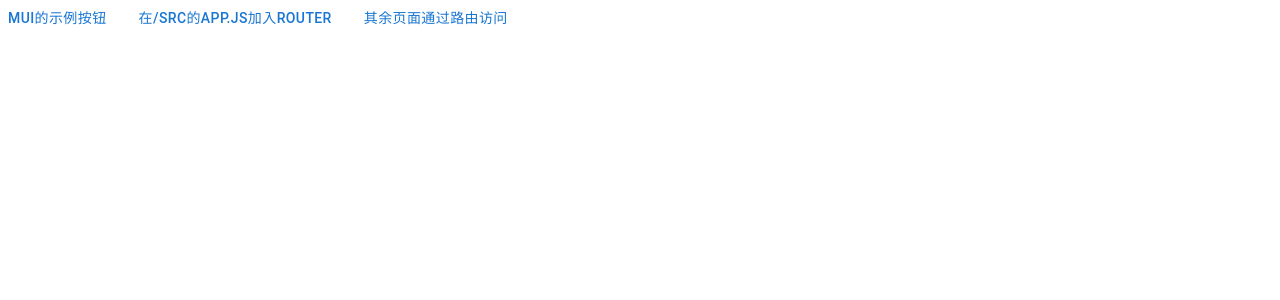
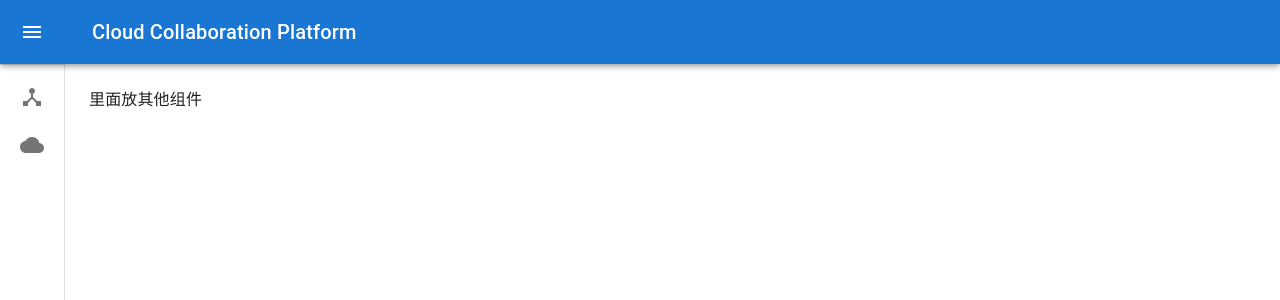
Before and after one commit to willtynn/frontend, a React (Create React App) app: page / in a window 1280 px wide. Shown: the top 300 px of the page. Built offline with nearby package versions, Linux system fonts and the light colour scheme.

Commit message:
add:添加侧边导航栏，顶部导航条

```diff
--- a/package.json
+++ b/package.json
@@ -5,12 +5,14 @@
   "dependencies": {
     "@emotion/react": "^11.11.1",
     "@emotion/styled": "^11.11.0",
+    "@mui/icons-material": "^5.11.16",
     "@mui/material": "^5.13.6",
     "@testing-library/jest-dom": "^5.16.5",
     "@testing-library/react": "^13.4.0",
     "@testing-library/user-event": "^13.5.0",
     "react": "^18.2.0",
     "react-dom": "^18.2.0",
+    "react-router-dom": "^6.14.0",
     "react-scripts": "5.0.1",
     "web-vitals": "^2.1.4"
   },
@@ -37,5 +39,8 @@
       "last 1 firefox version",
       "last 1 safari version"
     ]
+  },
+  "devDependencies": {
+    "@babel/plugin-proposal-private-property-in-object": "^7.21.11"
   }
 }
--- a/src/App.js
+++ b/src/App.js
@@ -1,17 +1,13 @@
 import './App.css';
 import * as React from 'react';
-import Button from '@mui/material/Button';
-import Stack from '@mui/material/Stack';
+import { BrowserRouter } from 'react-router-dom';
+import MyRoutes from './Route';
 
 function App() {
   return (
-    <div className='App'>
-      <Stack direction='row' spacing={2}>
-        <Button>MUI的示例按钮</Button>
-        <Button>在/src的App.js加入Router</Button>
-        <Button href='#'>其余页面通过路由访问</Button>
-      </Stack>
-    </div>
+    <BrowserRouter>
+      <MyRoutes />
+    </BrowserRouter>
   );
 }
 
--- /dev/null
+++ b/src/Pages/Menu/Menu.js
@@ -0,0 +1,165 @@
+import * as React from 'react';
+import { styled, useTheme } from '@mui/material/styles';
+import Box from '@mui/material/Box';
+import MuiDrawer from '@mui/material/Drawer';
+import MuiAppBar from '@mui/material/AppBar';
+import Toolbar from '@mui/material/Toolbar';
+import List from '@mui/material/List';
+import CssBaseline from '@mui/material/CssBaseline';
+import Typography from '@mui/material/Typography';
+import Divider from '@mui/material/Divider';
+import IconButton from '@mui/material/IconButton';
+import MenuIcon from '@mui/icons-material/Menu';
+import ChevronLeftIcon from '@mui/icons-material/ChevronLeft';
+import ChevronRightIcon from '@mui/icons-material/ChevronRight';
+import ListItem from '@mui/material/ListItem';
+import ListItemButton from '@mui/material/ListItemButton';
+import ListItemIcon from '@mui/material/ListItemIcon';
+import ListItemText from '@mui/material/ListItemText';
+import CloudIcon from '@mui/icons-material/Cloud';
+import DeviceHubIcon from '@mui/icons-material/DeviceHub';
+
+const drawerWidth = 240;
+
+const openedMixin = theme => ({
+  width: drawerWidth,
+  transition: theme.transitions.create('width', {
+    easing: theme.transitions.easing.sharp,
+    duration: theme.transitions.duration.enteringScreen,
+  }),
+  overflowX: 'hidden',
+});
+
+const closedMixin = theme => ({
+  transition: theme.transitions.create('width', {
+    easing: theme.transitions.easing.sharp,
+    duration: theme.transitions.duration.leavingScreen,
+  }),
+  overflowX: 'hidden',
+  width: `calc(${theme.spacing(7)} + 1px)`,
+  [theme.breakpoints.up('sm')]: {
+    width: `calc(${theme.spacing(8)} + 1px)`,
+  },
+});
+
+const DrawerHeader = styled('div')(({ theme }) => ({
+  display: 'flex',
+  alignItems: 'center',
+  justifyContent: 'flex-end',
+  padding: theme.spacing(0, 1),
+  // necessary for content to be below app bar
+  ...theme.mixins.toolbar,
+}));
+
+const AppBar = styled(MuiAppBar, {
+  shouldForwardProp: prop => prop !== 'open',
+})(({ theme, open }) => ({
+  zIndex: theme.zIndex.drawer + 1,
+  transition: theme.transitions.create(['width', 'margin'], {
+    easing: theme.transitions.easing.sharp,
+    duration: theme.transitions.duration.leavingScreen,
+  }),
+  ...(open && {
+    marginLeft: drawerWidth,
+    width: `calc(100% - ${drawerWidth}px)`,
+    transition: theme.transitions.create(['width', 'margin'], {
+      easing: theme.transitions.easing.sharp,
+      duration: theme.transitions.duration.enteringScreen,
+    }),
+  }),
+}));
+
+const Drawer = styled(MuiDrawer, {
+  shouldForwardProp: prop => prop !== 'open',
+})(({ theme, open }) => ({
+  width: drawerWidth,
+  flexShrink: 0,
+  whiteSpace: 'nowrap',
+  boxSizing: 'border-box',
+  ...(open && {
+    ...openedMixin(theme),
+    '& .MuiDrawer-paper': openedMixin(theme),
+  }),
+  ...(!open && {
+    ...closedMixin(theme),
+    '& .MuiDrawer-paper': closedMixin(theme),
+  }),
+}));
+
+export default function MiniDrawer() {
+  const theme = useTheme();
+  const [open, setOpen] = React.useState(false);
+
+  const handleDrawerOpen = () => {
+    setOpen(true);
+  };
+
+  const handleDrawerClose = () => {
+    setOpen(false);
+  };
+
+  return (
+    <Box sx={{ display: 'flex' }}>
+      <CssBaseline />
+      <AppBar position='fixed' open={open}>
+        <Toolbar>
+          <IconButton
+            color='inherit'
+            aria-label='open drawer'
+            onClick={handleDrawerOpen}
+            edge='start'
+            sx={{
+              marginRight: 5,
+              ...(open && { display: 'none' }),
+            }}
+          >
+            <MenuIcon />
+          </IconButton>
+          <Typography variant='h6' noWrap component='div'>
+            Cloud Collaboration Platform
+          </Typography>
+        </Toolbar>
+      </AppBar>
+      <Drawer variant='permanent' open={open}>
+        <DrawerHeader>
+          <IconButton onClick={handleDrawerClose}>
+            {theme.direction === 'rtl' ? (
+              <ChevronRightIcon />
+            ) : (
+              <ChevronLeftIcon />
+            )}
+          </IconButton>
+        </DrawerHeader>
+        <Divider />
+        <List>
+          {['集群', '服务'].map((text, index) => (
+            <ListItem key={text} disablePadding sx={{ display: 'block' }}>
+              <ListItemButton
+                sx={{
+                  minHeight: 48,
+                  justifyContent: open ? 'initial' : 'center',
+                  px: 2.5,
+                }}
+              >
+                <ListItemIcon
+                  sx={{
+                    minWidth: 0,
+                    mr: open ? 3 : 'auto',
+                    justifyContent: 'center',
+                  }}
+                >
+                  {index % 2 === 0 ? <DeviceHubIcon /> : <CloudIcon />}
+                </ListItemIcon>
+                <ListItemText primary={text} sx={{ opacity: open ? 1 : 0 }} />
+              </ListItemButton>
+            </ListItem>
+          ))}
+        </List>
+      </Drawer>
+      <Box component='main' sx={{ flexGrow: 1, p: 3 }}>
+        <DrawerHeader />
+        <Typography paragraph>里面放其他组件</Typography>
+      </Box>
+    </Box>
+  );
+}
--- /dev/null
+++ b/src/Route/index.js
@@ -0,0 +1,10 @@
+import { Route, Routes } from 'react-router-dom';
+import Menu from '../Pages/Menu/Menu';
+
+export default function newRoute() {
+  return (
+    <Routes>
+      <Route path='*' element={<Menu />} />
+    </Routes>
+  );
+}
```
Also changed, not shown: 1 other file (tests, documents, lock files or other folders).
